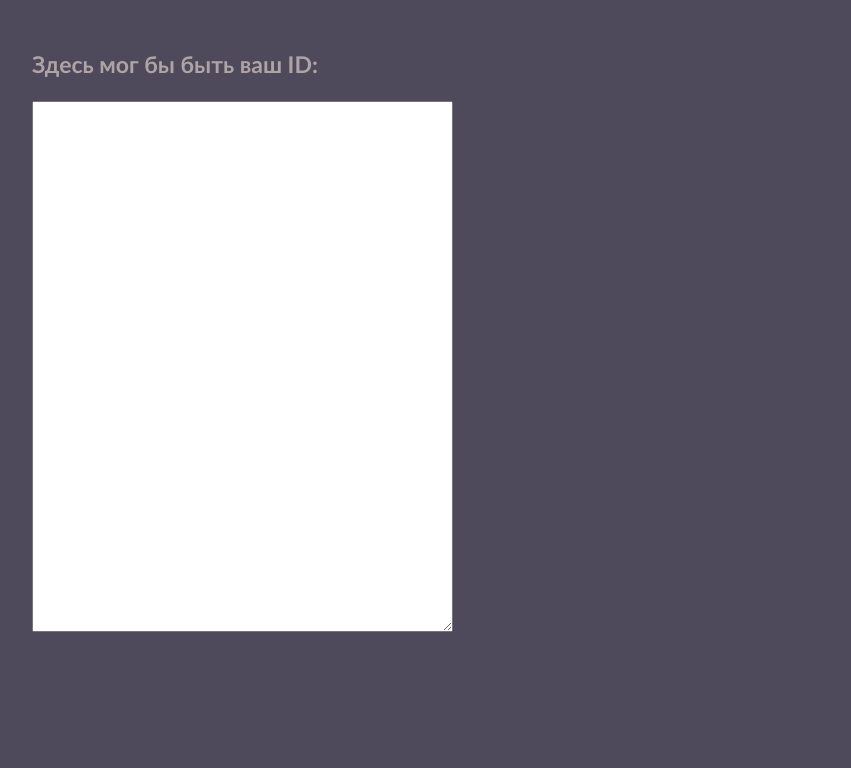
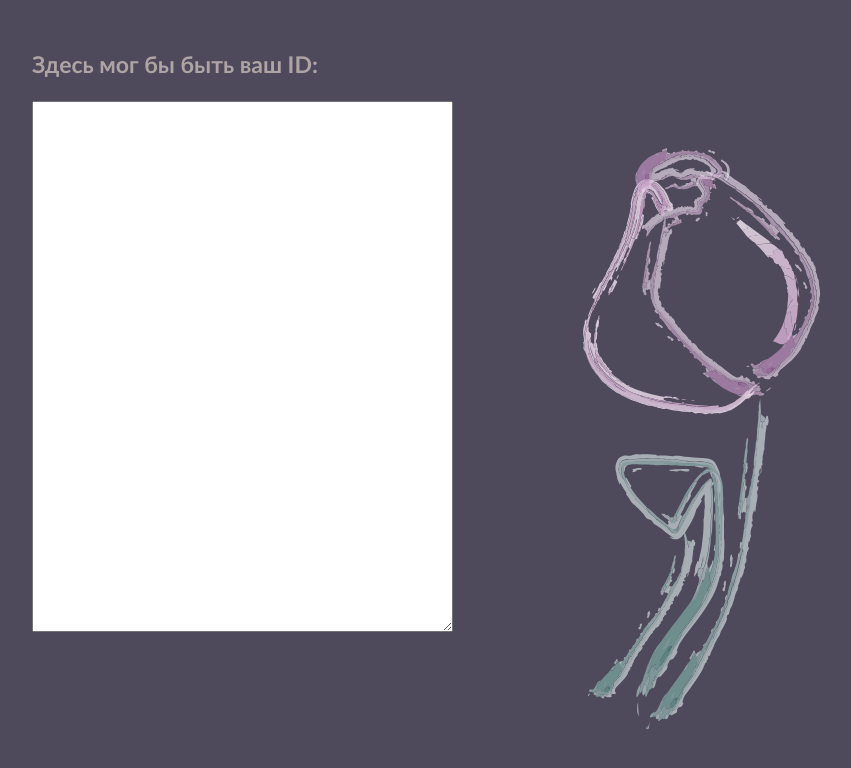
Before and after one commit to geroneia/tabopener, a plain HTML site: page index.html in a window 1280 px wide. Shown: the top 768 px of the page, without its empty margins (116-967 px from the left). Drawn offline with Linux system fonts and the light colour scheme; the site is published under a folder, as on GitHub Pages, so addresses that start at the root find nothing.

Commit message:
Update style.css

```diff
--- a/style.css
+++ b/style.css
@@ -9,7 +9,7 @@ body {
     justify-content: flex-start;
     background-color: #4f495c;
     font-family: 'Calibri', 'Trebuchet MS', sans-serif;
-    background-image: url('/tulip-2.svg');
+    background-image: url('./tulip-2.svg');
     background-repeat: no-repeat;
     background-position-x: center;
 }
```
